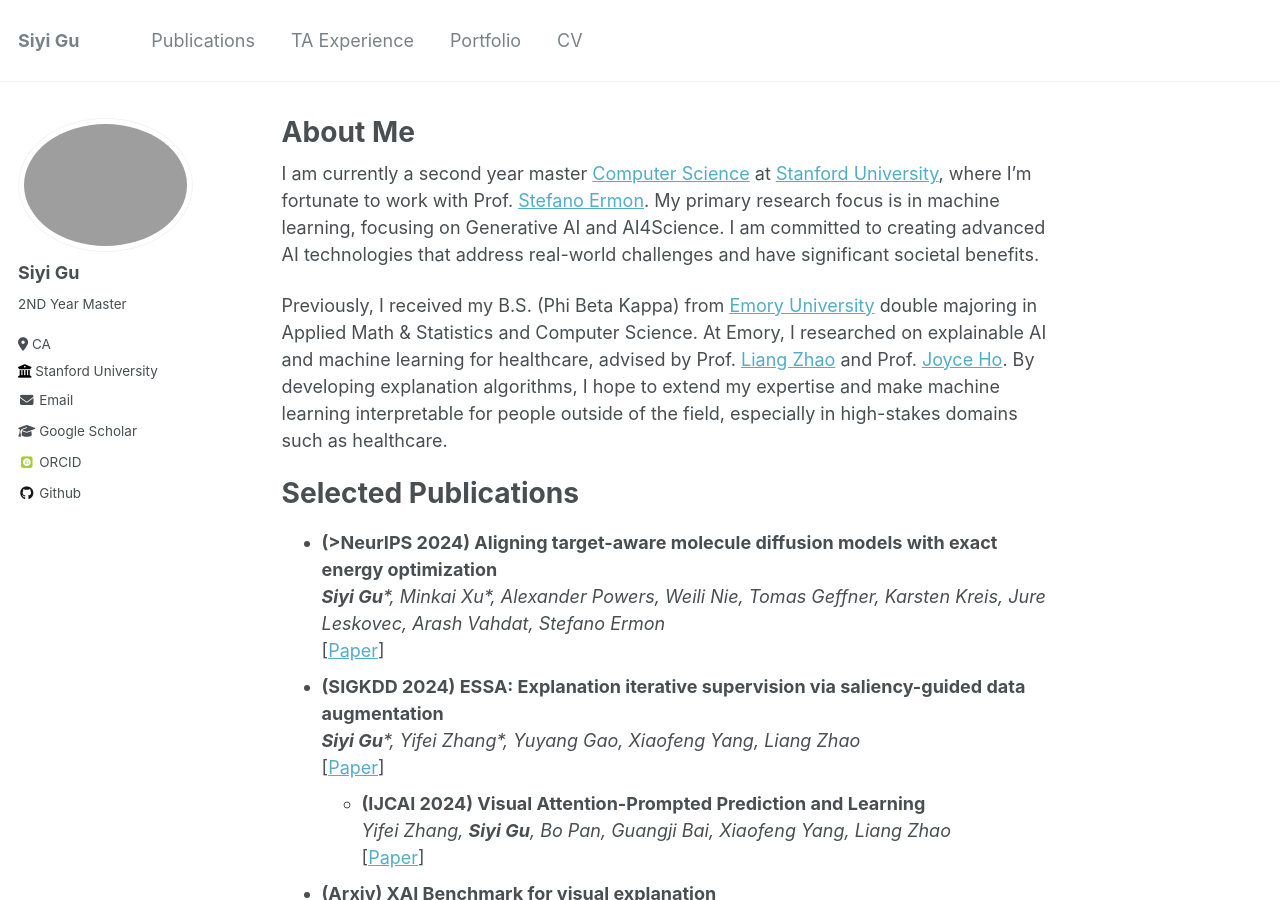
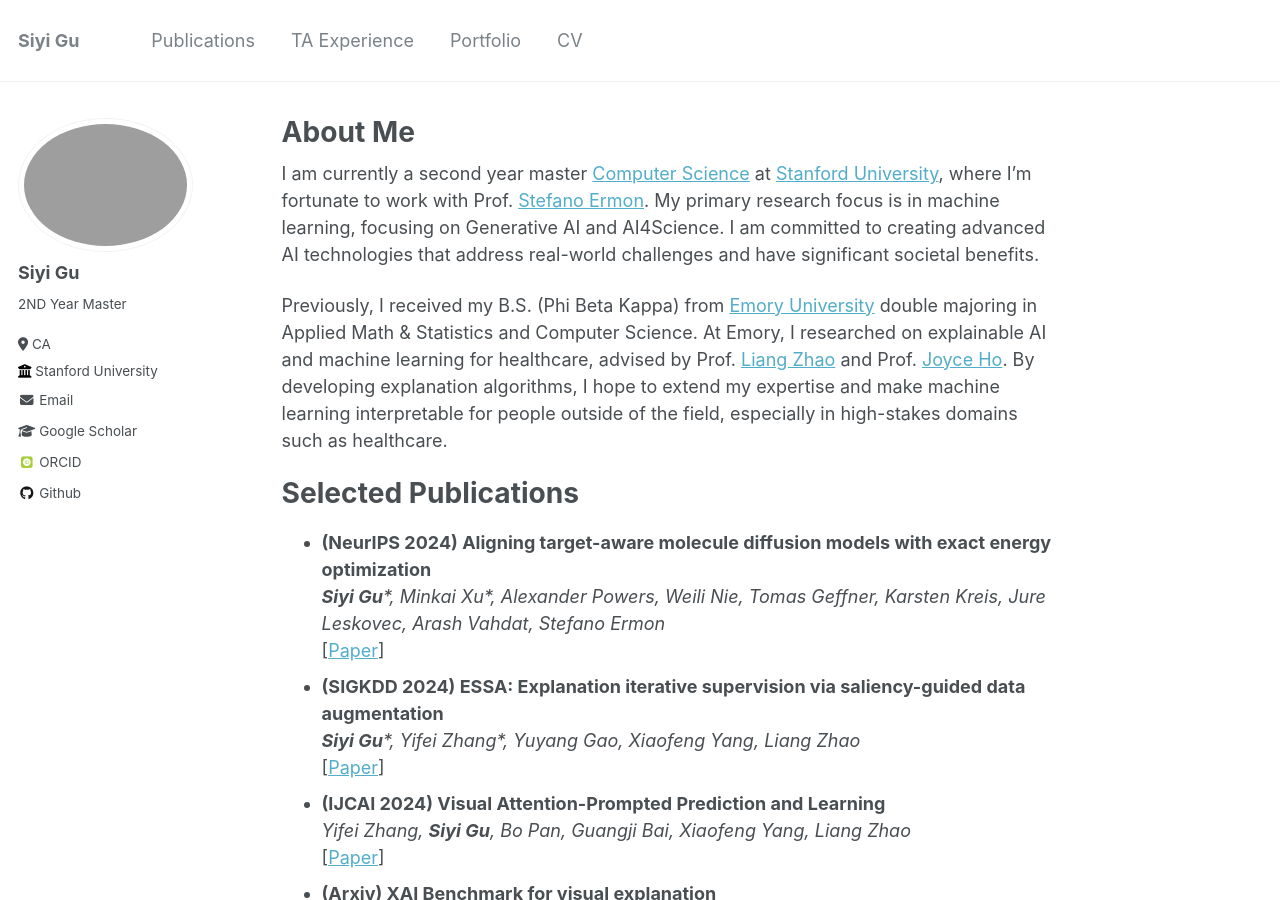
Before and after one commit to carriegu0818/carriegu0818.github.io, a Jekyll site: the page built from _pages/about.md, in a window 1280 px wide and 900 px high. Built offline with Jekyll 4.4.1, drawn with Linux system fonts in a browser that asks for light colours; some web fonts are replaced.

Commit message:
minor update

```diff
--- a/_pages/about.md
+++ b/_pages/about.md
@@ -13,7 +13,7 @@ Previously, I received my B.S. (Phi Beta Kappa) from <a href="https://www.emory.
 
 Selected Publications
 ======
-- **(>NeurIPS 2024) Aligning target-aware molecule diffusion models with exact energy optimization**
+- **(NeurIPS 2024) Aligning target-aware molecule diffusion models with exact energy optimization**
   <br/>
   _**Siyi Gu**\*, Minkai Xu\*, Alexander Powers, Weili Nie, Tomas Geffner, Karsten Kreis, Jure Leskovec, Arash Vahdat, Stefano Ermon_
   <br/>
@@ -23,7 +23,7 @@ Selected Publications
   _**Siyi Gu**\*, Yifei Zhang\*, Yuyang Gao, Xiaofeng Yang, Liang Zhao_
   <br/>
   [[Paper](https://dl.acm.org/doi/pdf/10.1145/3580305.3599336)]
-  - **(IJCAI 2024) Visual Attention-Prompted Prediction and Learning**
+- **(IJCAI 2024) Visual Attention-Prompted Prediction and Learning**
   <br/>
   _Yifei Zhang, **Siyi Gu**, Bo Pan, Guangji Bai, Xiaofeng Yang, Liang Zhao_
   <br/>
```
